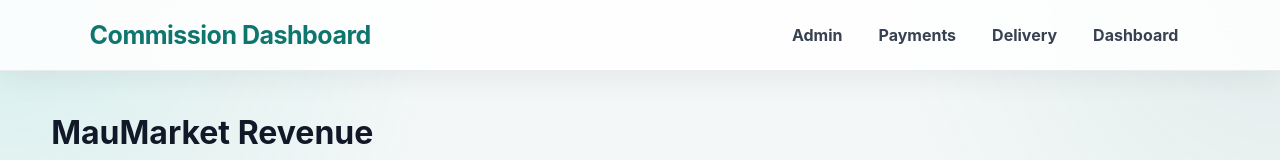
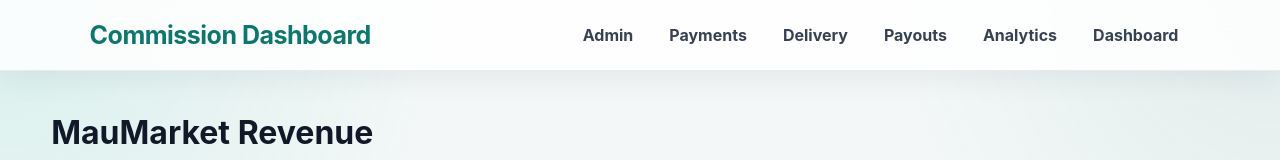
Before and after one commit to mehdi00712/maumarket, a plain HTML site: page admin-commission.html in a window 1280 px wide. Shown: the top 160 px of the page. Drawn offline with Linux system fonts and the light colour scheme; no server answers.

Commit message:
Update and rename admin-comission.html to admin-commission.html

```diff
--- a/admin-comission.html
+++ b/admin-commission.html
@@ -14,6 +14,8 @@
     <a href="admin.html">Admin</a>
     <a href="admin-payments.html">Payments</a>
     <a href="admin-delivery.html">Delivery</a>
+    <a href="admin-payouts.html">Payouts</a>
+    <a href="admin-analytics.html">Analytics</a>
     <a href="dashboard.html">Dashboard</a>
   </nav>
 </header>
```
